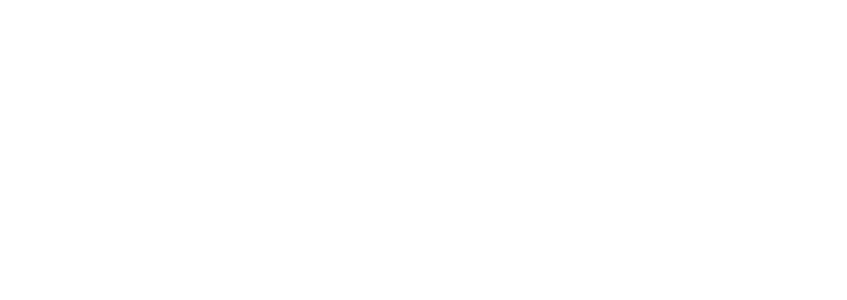
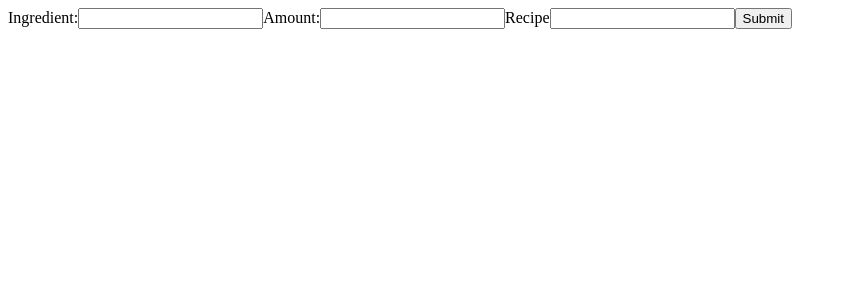
Before and after one commit to Fra3zz/eRecipe, a React (Vite) app in the folder client/: page /add/recipe/ingredient in a window 1280 px wide. Before the commit this address had no page. Shown: the top 300 px of the page, without its empty margins (0-847 px from the left). Built offline with nearby package versions, Linux system fonts and the light colour scheme.

Commit message:
Add: Add ingredient to recipe route and component.

```diff
--- /dev/null
+++ b/client/src/components/recipe/AddIngredientToRecipe.jsx
@@ -0,0 +1,67 @@
+import axios from "axios";
+import { useState } from "react";
+
+let URL = "http://127.0.0.1/api/recipe/ingredients/";
+
+const AddIngredientToRecipe = () => {
+  const [ingredientObject, setIngredientObject] = useState({
+    ingredient: "",
+    amount: "",
+    recipe: ""
+  });
+
+  const handleChange = (e) => {
+    const { id, value } = e.target;
+    setIngredientObject((prev) => ({
+      ...prev,
+      [id]: value
+    }));
+  };
+
+  const postIngredientToRecipe = async (e) => {
+    e.preventDefault();
+
+    try {
+      const response = await axios.post(URL, ingredientObject);
+      if (response.status === 201) {
+        alert("Ingredient added to recipe");
+      }
+    } catch (error) {
+      console.error("Error adding ingredient:", error);
+    }
+  };
+
+  return (
+    <div>
+      <form onSubmit={postIngredientToRecipe}>
+        <label htmlFor="ingredient">Ingredient:</label>
+        <input
+          type="text"
+          id="ingredient"
+          value={ingredientObject.ingredient}
+          onChange={handleChange}
+        />
+
+        <label htmlFor="amount">Amount:</label>
+        <input
+          type="text"
+          id="amount"
+          value={ingredientObject.amount}
+          onChange={handleChange}
+        />
+
+        <label htmlFor="recipe">Recipe</label>
+        <input
+          type="text"
+          id="recipe"
+          value={ingredientObject.recipe}
+          onChange={handleChange}
+        />
+
+        <button type="submit">Submit</button>
+      </form>
+    </div>
+  );
+};
+
+export default AddIngredientToRecipe;
--- a/client/src/components/routes.jsx
+++ b/client/src/components/routes.jsx
@@ -4,6 +4,7 @@
 import UpdateIngredients from "./ingredients/updateIngredients"
 import GetRecipes from "./recipe/getAddRecipe"
 import { AddRecipe } from "./recipe/getAddRecipe"
+import AddIngredientToRecipe from "./recipe/AddIngredientToRecipe"
 
 export default function ROUTES() {
 
@@ -23,6 +24,7 @@
                         {/*Recipe app */}
                         <Route path="/" element= <GetRecipes/> />
                         <Route path="/add/recipe/" element= <AddRecipe/> />
+                        <Route path="/add/recipe/ingredient/" element= <AddIngredientToRecipe/> />
 
 
 
```
